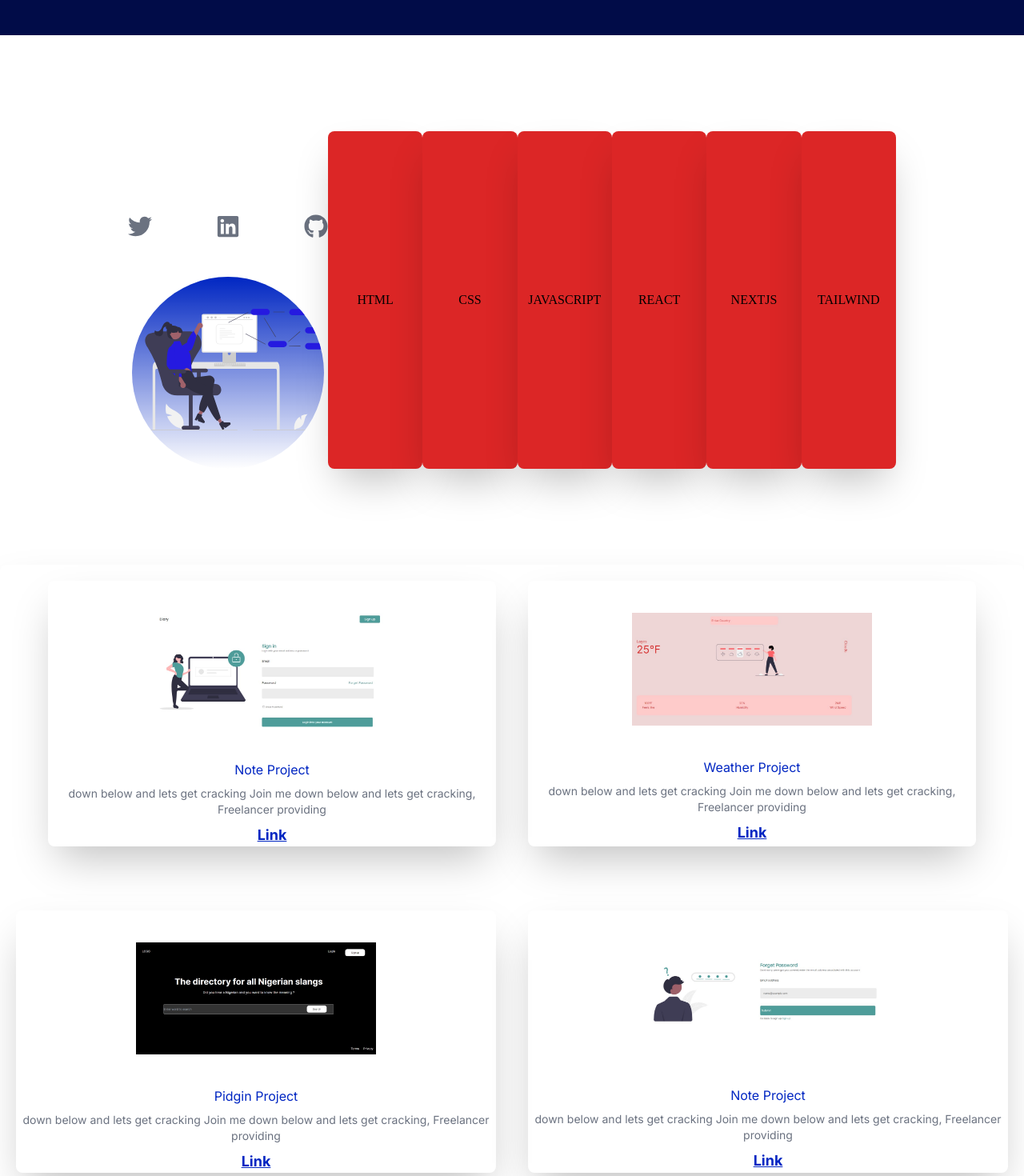
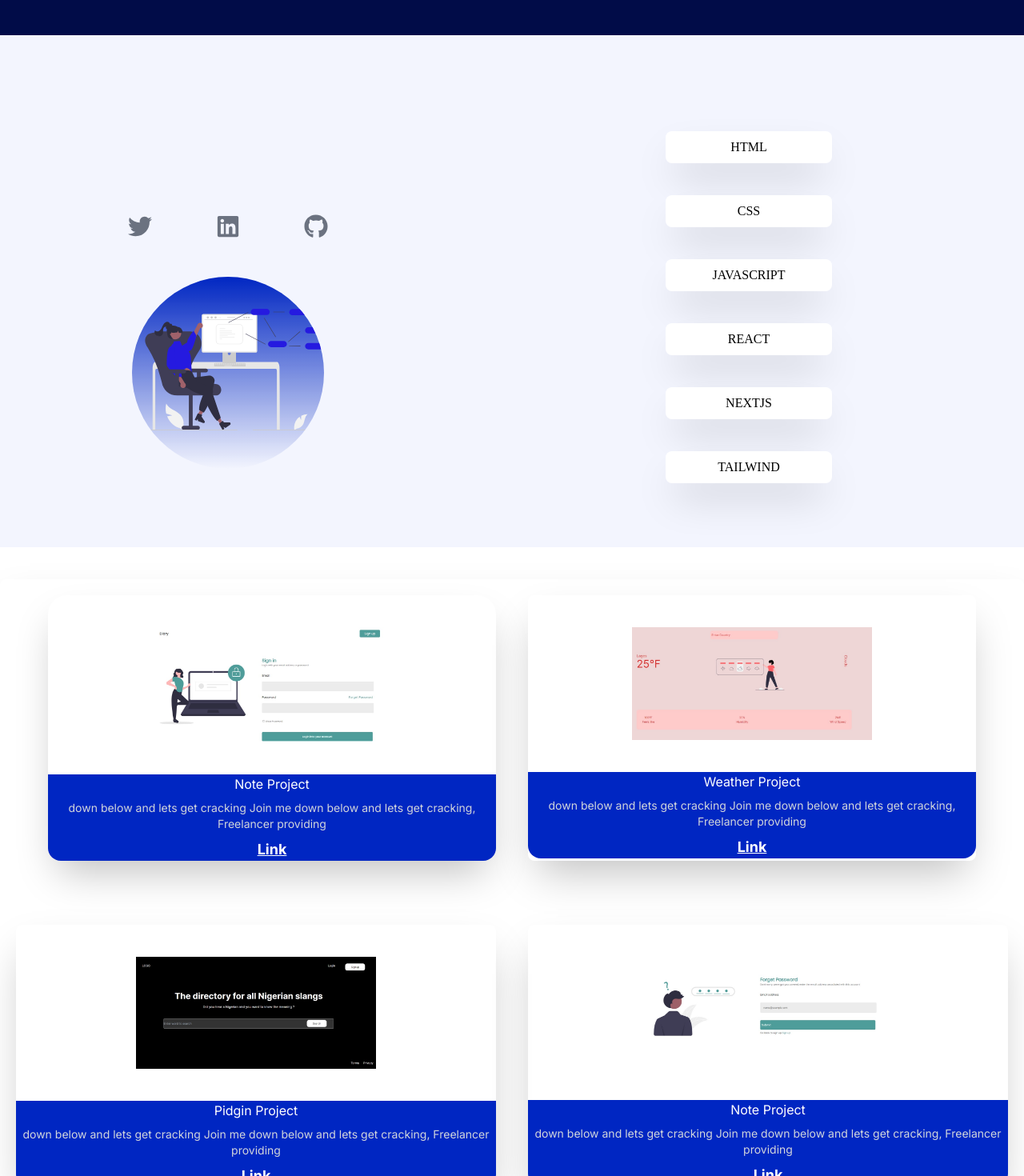
Before and after one commit to Nwakaego-Ego/Portfolio, a Next.js app: page / in a window 1280 px wide. Shown: the part 640-2110 px from the top of the page at 80% size. Built offline with nearby package versions, Linux system fonts and the light colour scheme.

Commit message:
style project link

```diff
--- a/src/app/header/page.js
+++ b/src/app/header/page.js
@@ -63,10 +63,10 @@ const header = () => {
                 <FaSun className="h-6 w-6 text-black " />
               )}
             </li>
-            <li>
+            <li className="hover:bg-normalBlue hover:text-white transition duration-300 ease-in-out transform hover:scale-105s">
               <a
                 href="#"
-                className=" bg-gradient-to-r from-normalBlue to-normalBlue text-white px-2 py-2 rounded ml-5 md:ml-8"
+                className=" bg-gradient-to-r from-normalBlue to-normalBlue text-white px-2 py-2 rounded ml-5 md:ml-8  "
               >
                 RESUME
               </a>
@@ -103,13 +103,13 @@ const header = () => {
                 vitae dicta sunt explicabo. Nemo enim ipsam voluptatem quia
               </p>
             </div>
-            <button className="bg-white hover:bg-normalBlue hover:text-white transition duration-300 ease-in-out transform hover:scale-105 hover:bg-blue-500 text-normalBlue font-bold py-2 px-4 rounded m-8">
+            <button className="bg-white hover:bg-normalBlue hover:text-white transition duration-300 ease-in-out transform hover:scale-105  text-normalBlue font-bold py-2 px-4 rounded m-8">
               Click to Hire Me
             </button>
           </div>
         </div>
       </div>
-      <div className="skills lg:flex lg:justify-between text-center py-6 lg:px-40 lg:py-20  font-burtons bg-lightBlueBlue">
+      <div className="skills lg:flex lg:justify-between text-center py-6 lg:px-40 lg:py-20  font-burtons  bg-veryLightBlue">
         <div className="lg:mt-32">
           <div className="flex gap-20 text-gray-500 text-3xl justify-center py-4">
             <FaTwitter />
@@ -131,21 +131,25 @@ const header = () => {
             />
           </div>
         </div>
-
+        <div>
           {techStack.map((stack, index) => {
             return (
-            <div className="w-full flex items-center justify-center text-center shadow-2xl rounded-lg bg-red-600 mt-10 ">
-              <ul key={index}>
+              <div
+                className="mx-20 lg:w-52 cursor-pointer h-10 flex flex-row text-black  items-center justify-center text-center shadow-2xl rounded-lg bg-white mt-10   hover:bg-normalBlue hover:text-white transition duration-300 ease-in-out transform hover:scale-105"
+                key={index}
+              >
+                <ul>
                   <li>{stack}</li>
                 </ul>
               </div>
             );
           })}
         </div>
+      </div>
       <section>
         <div className="  text-center shadow-2xl rounded-lg  ">
           <div className=" lg:flex m-10">
-            <div className="shadow-2xl  lg:m-5 rounded-lg ">
+            <div className="shadow-2xl  lg:m-5 rounded-3xl ">
               <div className=" flex justify-center items-center ">
                 <Image
                   src="/note.jpg"
@@ -155,25 +159,25 @@ const header = () => {
                   className="mt-10 "
                 />
               </div>
-              <div className="mt-10">
-                <h2 className="justify-center my-2 text-darkBlue ">
+              <div className="mt-10 bg-darkBlue rounded-b-2xl">
+                <h2 className="justify-center my-2 text-white   ">
                   Note Project
                 </h2>
-                <p className="text-sm text-gray-500">
+                <p className="text-sm text-gray-300">
                   down below and lets get cracking Join me down below and lets
                   get cracking, Freelancer providing
                 </p>
                 <div className="mt-2">
                   <a
                     href="/"
-                    class="text-darkBlue hover:opacity-70 underline font-bold text-lg"
+                    class="text-white hover:opacity-70 underline font-bold text-lg"
                   >
                     Link
                   </a>
                 </div>
               </div>
             </div>
-            <div className="shadow-2xl  lg:m-5 rounded-lg">
+            <div className="shadow-2xl  lg:m-5 mt-10 rounded-lg">
               <div className=" flex justify-center items-center ">
                 <Image
                   src="/weath.jpg"
@@ -183,18 +187,18 @@ const header = () => {
                   className="mt-10 "
                 />
               </div>
-              <div className="mt-10">
-                <h2 className="justify-center my-2 text-darkBlue ">
+              <div className="mt-10  bg-darkBlue rounded-b-2xl">
+                <h2 className="justify-center my-2 text-white ">
                   Weather Project
                 </h2>
-                <p className="text-sm text-gray-500">
+                <p className="text-sm text-gray-300">
                   down below and lets get cracking Join me down below and lets
                   get cracking, Freelancer providing
                 </p>
                 <div className="mt-2">
                   <a
                     href="/"
-                    class="text-darkBlue hover:opacity-70 underline font-bold text-lg"
+                    class="text-white hover:opacity-70 underline font-bold text-lg"
                   >
                     Link
                   </a>
@@ -203,7 +207,7 @@ const header = () => {
             </div>
           </div>
           <div className=" lg:flex">
-            <div className="shadow-2xl lg:m-5 rounded-lg">
+            <div className="shadow-2xl lg:m-5 m-8 rounded-lg">
               <div className=" flex justify-center items-center ">
                 <Image
                   src="/dir.jpg"
@@ -213,25 +217,25 @@ const header = () => {
                   className="mt-10 "
                 />
               </div>
-              <div className="mt-10">
-                <h2 className="justify-center my-2 text-darkBlue ">
+              <div className="mt-10  bg-darkBlue rounded-b-2xl">
+                <h2 className="justify-center my-2 text-white ">
                   Pidgin Project
                 </h2>
-                <p className="text-sm text-gray-500">
+                <p className="text-sm text-gray-300">
                   down below and lets get cracking Join me down below and lets
                   get cracking, Freelancer providing
                 </p>
                 <div className="mt-2">
                   <a
                     href="/"
-                    class="text-darkBlue hover:opacity-70 underline font-bold text-lg"
+                    class="text-white hover:opacity-70 underline font-bold text-lg"
                   >
                     Link
                   </a>
                 </div>
               </div>
             </div>
-            <div className="shadow-2xl lg:m-5 rounded-lg">
+            <div className="shadow-2xl lg:m-5 m-8 rounded-lg">
               <div className=" flex justify-center items-center ">
                 <Image
                   src="/note_.jpg"
@@ -241,18 +245,18 @@ const header = () => {
                   className="mt-10 "
                 />
               </div>
-              <div className="mt-10">
-                <h2 className="justify-center my-2 text-darkBlue ">
+              <div className="mt-10  bg-darkBlue rounded-b-2xl">
+                <h2 className="justify-center my-2 text-white ">
                   Note Project
                 </h2>
-                <p className="text-sm text-gray-500">
+                <p className="text-sm text-gray-300">
                   down below and lets get cracking Join me down below and lets
                   get cracking, Freelancer providing
                 </p>
                 <div className="mt-2">
                   <a
                     href="/"
-                    class="text-darkBlue hover:opacity-70 underline font-bold text-lg"
+                    class="text-white hover:opacity-70 underline font-bold text-lg"
                   >
                     Link
                   </a>
```
Lines whose indentation alone changed are shown as unchanged.
